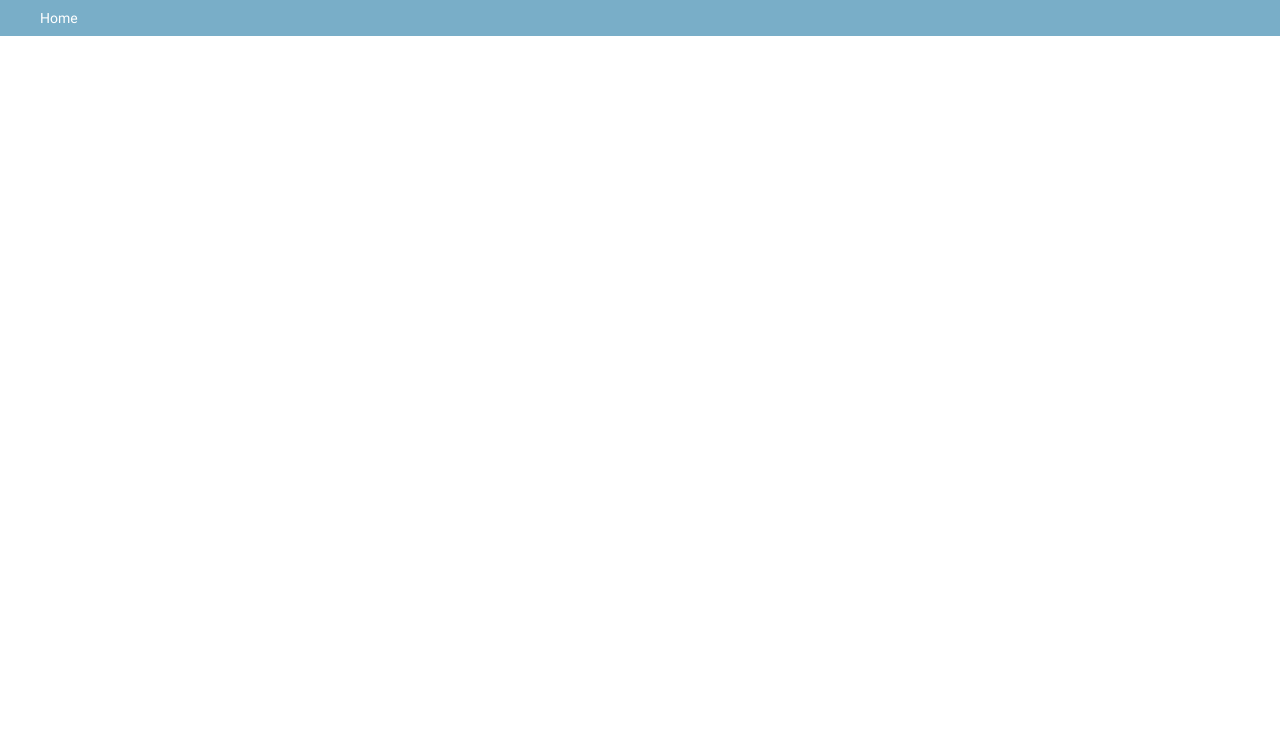
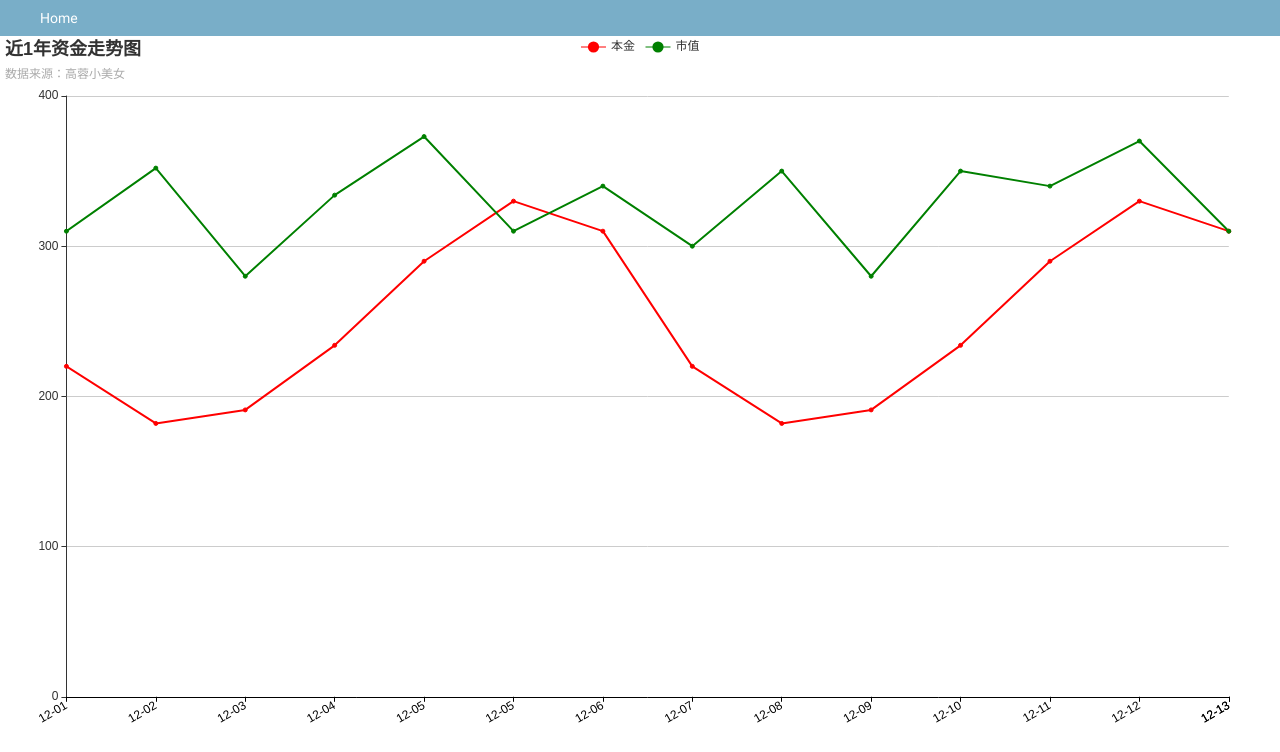
Before and after one commit to yangsongx/cms, a Django app: template mycms/financial/templates/sum.html in a window 1280 px wide. Shown: the part 48-800 px from the top of the page. Run offline with Django 3.2, Linux system fonts and the light colour scheme; the template is opened without the code that fills it: most values are stand-ins (such as "Sample title", 1, 10 or a date in 2020).

Commit message:
made some changes

```diff
--- a/mycms/financial/models.py
+++ b/mycms/financial/models.py
@@ -4,7 +4,7 @@ from django.utils import timezone
 # Create your models here.
 class Fund(models.Model):
     name = models.CharField(max_length=32, default='')
-    fund_id = models.CharField(unique=True, max_length=16, default='')
+    fund_id = models.CharField(max_length=16, default='')
     description = models.CharField(max_length=128, default='')
     class Meta:
         verbose_name = '基金类型'
--- a/mycms/financial/templates/sum.html
+++ b/mycms/financial/templates/sum.html
@@ -10,6 +10,7 @@
     .div-overview-a{ float:left;width:49%;height:50%;border:1px solid #F00}
     .div-overview-b{ float:left;width:49%;border:1px solid #000}
     .div-overview-c{ float:left;width:40%;height:400px}
+    .div-overview-line-plot{ float:left;width:80%;height:400px}
  </style>
 
     <div>
@@ -83,46 +84,99 @@
         myChart2.setOption(option);
     </script>
 
-    <div id="main" class="div-overview-c"></div>
+
+    <div id="main" class="div-overview-line-plot"></div>
     <script type="text/javascript">
-       // 基于准备好的dom，初始化echarts实例
+       // 下面开始线条线的画法
+
         var myChart = echarts.init(document.getElementById('main'));
+var option = {
 
-        // 指定图表的配置项和数据
-        var option = {
+        // 标题
         title: {
-                text: '资金走势'
+            text: '近1年资金走势图',
+            subtext: '数据来源：高蓉小美女'
         },
-            tooltip: {},
+        tooltip: {
+            trigger: 'axis'
+        },
+
+        //图例名
         legend: {
-                data:['本金', '市值']
+            data:['本金','市值']
         },
-            xAxis: [
-                       {
+        grid: {
+            left: '3%',   //图表距边框的距离
+            right: '4%',
+            bottom: '3%',
+            containLabel: true
+        },
+        //工具框，可以选择
+        toolbox: {
+//            feature: {
+//                saveAsImage: {}
+//            }
+        },
+
+        //x轴信息样式
+        xAxis: {
             type: 'category',
             boundaryGap: false,
-	        axisLabel: {            show: true,            textStyle: {                color: '#8a94a3' // 坐标字体颜色
+            data: ['12-01','12-02','12-03','12-04','12-05','12-05','12-06','12-07','12-08','12-09','12-10','12-11','12-12','12-13'],
+            //坐标轴颜色
+            axisLine:{
+                lineStyle:{
+                    color:'black'
+                }
             },
-	           rotate: 20 // 坐标倾斜角度
+            //x轴文字旋转
+            axisLabel:{
+                rotate:30,
+                interval:0
             },
-	     axisLine: {
-	           lineStyle: {
-	           color: '#bdc7da', // x坐标轴颜色
+        },
+
+        yAxis : [
+            {
+                type : 'value',
+//                axisLabel : {
+//                    formatter: '{value} 人'
+//                }
             }
-	     },        data: ['06-22', '06-22', '06-22', '06-22', '06-22' ]    }],
-
-            series: [{
-                  type: 'line',
-                  name: '本金',
-                  data: [ 1, 2, 3, 4, 5]  // 本金， 高蓉
-                },{
-                  name: '市值',
-                  type: 'line',
-                  data: [ 12, 30, 4, 5, 7]
-                }]
+        ],
+        series: [
+            //实线
+            {
+                name:'本金',
+                type:'line',
+                symbol:'circle',
+                symbolSize:4,
+                itemStyle:{
+                    normal:{
+                        color:'red',
+                        borderColor:'red'  //拐点边框颜色
+                    }
+                },
+                data:[220, 182, 191, 234, 290, 330, 310,220, 182, 191, 234, 290, 330, 310]
+            },
+            {
+                name:'市值',
+                type:'line',
+                color:['green'],
+                symbol:'circle',
+                symbolSize:4,
+                data:[310, 352, 280, 334, 373, 310, 340,300, 350, 280, 350, 340, 370, 310],
+                itemStyle:{
+                    normal:{
+                        color:'green',
+                        borderColor:'green'
+                    }
+                }
+            }
+        ]
     };
 
-        // 使用刚指定的配置项和数据显示图表。
+
         myChart.setOption(option);
     </script>
 
```
Also changed, not shown: mycms/financial/views.py (+8 -0 lines), mycms/db.sqlite3. Lines whose indentation alone changed are shown as unchanged.
